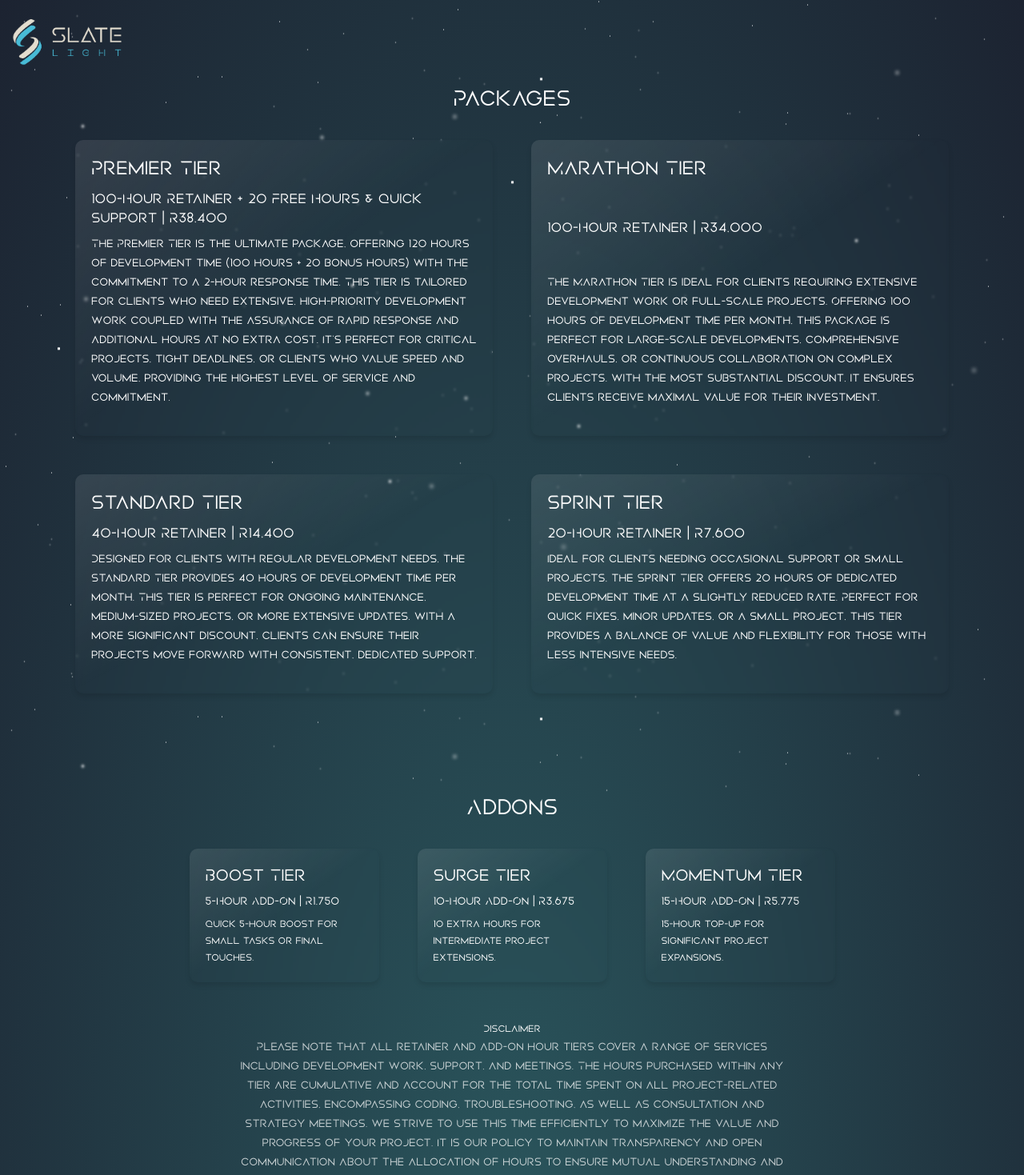
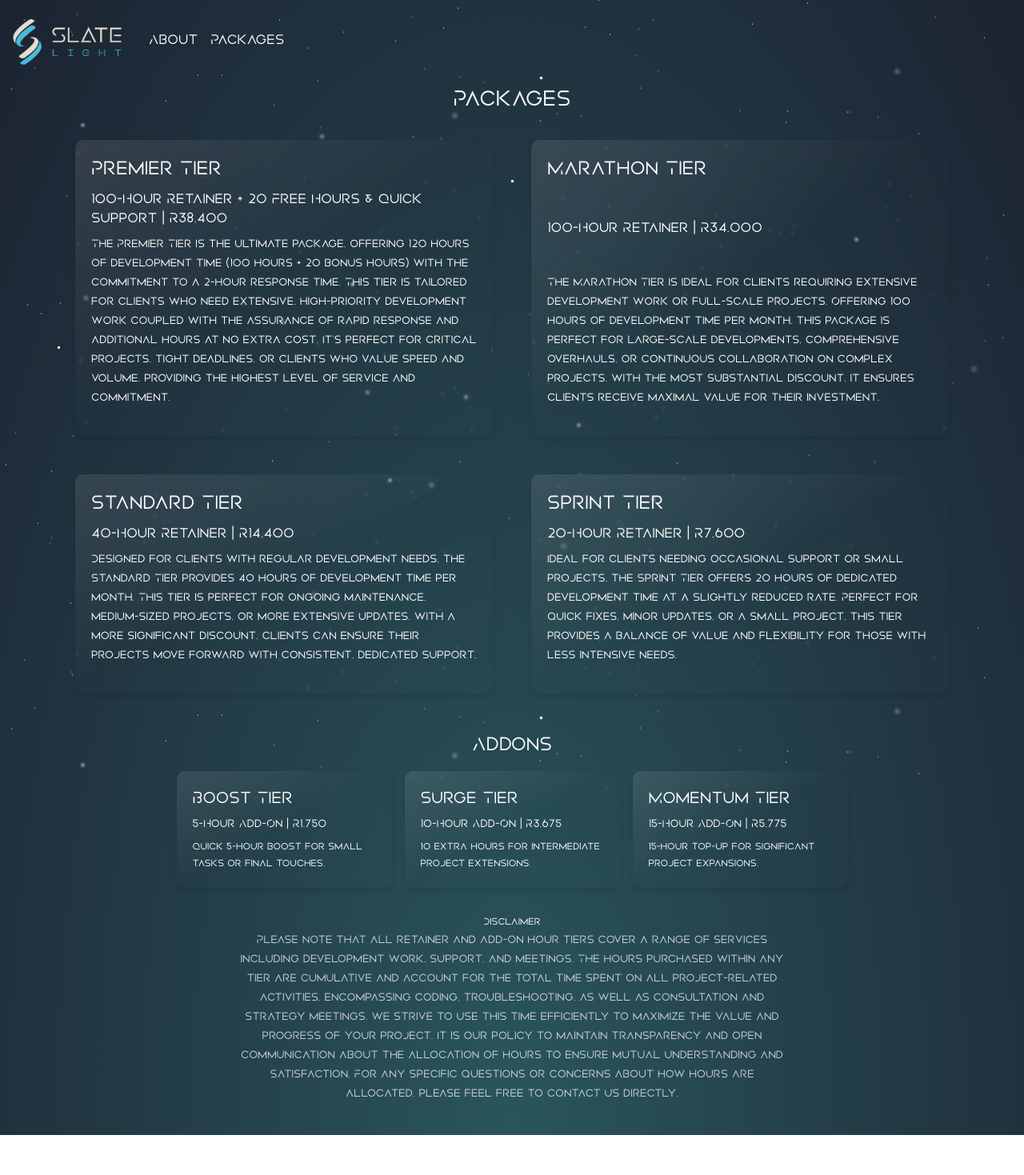
Before and after one commit to azreal1231/Slatelight-Website, a React (Vite) app: page / in a window 1280 px wide. Shown: the top 1469 px of the page at 80% size. After the commit the page ends 1419 px from the top, so only its background shows below. Built offline with nearby package versions, Linux system fonts and the light colour scheme.

Commit message:
? save point

```diff
--- a/src/App.jsx
+++ b/src/App.jsx
@@ -3,6 +3,8 @@ import NavBar from './comps/navbar'
 import RetainersComp from './comps/retainers'
 import AddonsComp from './comps/addons'
 import DisclaimerComp from './comps/disclaimer'
+import ReferencesComp from './comps/references'
+import PartnersComp from './comps/partners'
 import './App.css'
 import './kak.css'
 
--- a/src/comps/abount.jsx
+++ b/src/comps/abount.jsx
@@ -10,7 +10,9 @@ useEffect(() => {
 }, [compMounted])
 
 return <>
+    <div className="container" id="about">
 
+    </div>
 </>
 }
 
--- a/src/comps/addons.jsx
+++ b/src/comps/addons.jsx
@@ -41,10 +41,10 @@ function doAddonThing(){
 }
 
 return <>
-<div className="row d-flex justify-content-center" style={{marginTop: '100px'}}>
-    <h2 className="text-white text-center">Addons</h2>
+<div className="row d-flex justify-content-center">
+    <h3 className="text-white text-center" id="addons">Addons</h3>
     {addons.map((_x, _index) =>
-        <div className="col-lg-3 col-md-6 col-sm-12 p-4" key={_index}>
+        <div className="col-lg-3 col-md-6 col-sm-12 p-2" key={_index}>
             <div className="addons-card">
                 <h4>{_x['title']}</h4>
                 <h6>{_x['sub_title']} | <span>{_x['amount']}</span></h6>
--- a/src/comps/navbar.jsx
+++ b/src/comps/navbar.jsx
@@ -5,6 +5,19 @@ return <>
         <a className="navbar-brand" href="/">
             <img style={{ maxHeight: '70px', maxWidth: '100%', height: 'auto' }} src="/imgs/Logo.png" alt="logo" className="d-inline-block align-text-top" />
         </a>
+        <button className="navbar-toggler" type="button" data-bs-toggle="collapse" data-bs-target="#navbarNav" aria-controls="navbarNav" aria-expanded="false" aria-label="Toggle navigation">
+            <span className="navbar-toggler-icon"></span>
+        </button>
+        <div className="collapse navbar-collapse" id="navbarNav">
+            <ul className="navbar-nav">
+                <li className="nav-item">
+                    <a className="nav-link active text-white fs-5 text-center" aria-current="page" href="#about">About</a>
+                </li>
+                <li className="nav-item">
+                    <a className="nav-link active text-white fs-5 text-center" aria-current="page" href="#packages">Packages</a>
+                </li>
+            </ul>
+        </div>
     </div>
 </nav>
 </>
--- /dev/null
+++ b/src/comps/partners.jsx
@@ -0,0 +1,7 @@
+const PartnersComp = () => {
+return <>
+    <h3 className="text-center text-white">partners</h3>
+</>
+}
+
+export default PartnersComp
--- /dev/null
+++ b/src/comps/references.jsx
@@ -0,0 +1,7 @@
+const ReferencesComp = () => {
+return <>
+    <h3 className="text-center text-white">references</h3>
+</>
+}
+
+export default ReferencesComp
--- a/src/comps/retainers.jsx
+++ b/src/comps/retainers.jsx
@@ -42,7 +42,7 @@ function doRetainerThing(){
 
 return <>
 <div className="row mb-4">
-<h2 className="text-white text-center">Packages</h2>
+    <h2 className="text-white text-center" id="packages">Packages</h2>
     {retainers.map((_x, _index) =>
         <div className="col-12 col-md-6 col-lg-6 p-4" key={_index}>
             <div className="retainer-card">
```
Lines whose indentation alone changed are shown as unchanged.
